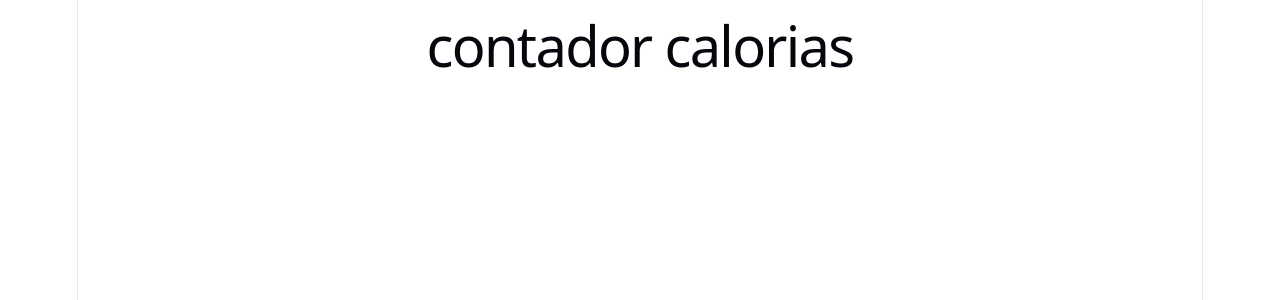
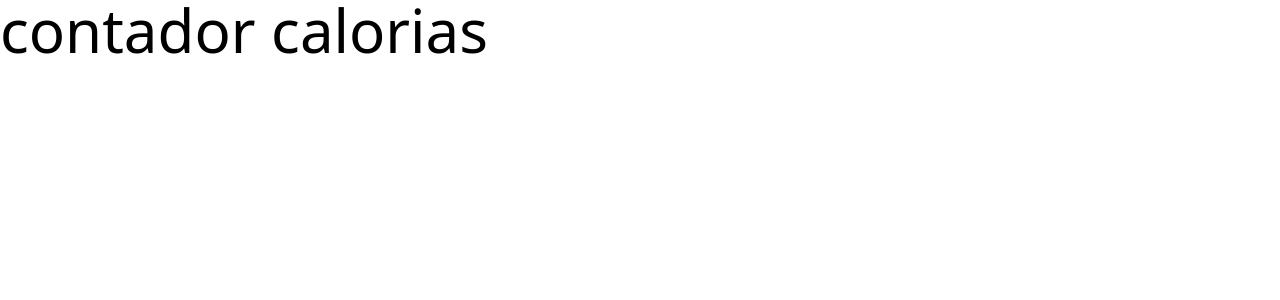
Before and after one commit to Guitaq1199/contador-calorias, a React (Vite) app: page / in a window 1280 px wide. Shown: the top 300 px of the page. Built offline with nearby package versions, Linux system fonts and the light colour scheme.

Commit message:
Resolver dependencias

```diff
--- a/src/App.tsx
+++ b/src/App.tsx
@@ -4,7 +4,7 @@ function App() {
 
   return (
     <>
-      <h1 className="text-6xl">contador calorias</h1>
+      <h1 className="text-6xl ">contador calorias</h1>
     </>
   )
 }
--- a/src/index.css
+++ b/src/index.css
@@ -1,111 +1 @@
-:root {
-  --text: #6b6375;
-  --text-h: #08060d;
-  --bg: #fff;
-  --border: #e5e4e7;
-  --code-bg: #f4f3ec;
-  --accent: #aa3bff;
-  --accent-bg: rgba(170, 59, 255, 0.1);
-  --accent-border: rgba(170, 59, 255, 0.5);
-  --social-bg: rgba(244, 243, 236, 0.5);
-  --shadow:
-    rgba(0, 0, 0, 0.1) 0 10px 15px -3px, rgba(0, 0, 0, 0.05) 0 4px 6px -2px;
-
-  --sans: system-ui, 'Segoe UI', Roboto, sans-serif;
-  --heading: system-ui, 'Segoe UI', Roboto, sans-serif;
-  --mono: ui-monospace, Consolas, monospace;
-
-  font: 18px/145% var(--sans);
-  letter-spacing: 0.18px;
-  color-scheme: light dark;
-  color: var(--text);
-  background: var(--bg);
-  font-synthesis: none;
-  text-rendering: optimizeLegibility;
-  -webkit-font-smoothing: antialiased;
-  -moz-osx-font-smoothing: grayscale;
-
-  @media (max-width: 1024px) {
-    font-size: 16px;
-  }
-}
-
-@media (prefers-color-scheme: dark) {
-  :root {
-    --text: #9ca3af;
-    --text-h: #f3f4f6;
-    --bg: #16171d;
-    --border: #2e303a;
-    --code-bg: #1f2028;
-    --accent: #c084fc;
-    --accent-bg: rgba(192, 132, 252, 0.15);
-    --accent-border: rgba(192, 132, 252, 0.5);
-    --social-bg: rgba(47, 48, 58, 0.5);
-    --shadow:
-      rgba(0, 0, 0, 0.4) 0 10px 15px -3px, rgba(0, 0, 0, 0.25) 0 4px 6px -2px;
-  }
-
-  #social .button-icon {
-    filter: invert(1) brightness(2);
-  }
-}
-
-#root {
-  width: 1126px;
-  max-width: 100%;
-  margin: 0 auto;
-  text-align: center;
-  border-inline: 1px solid var(--border);
-  min-height: 100svh;
-  display: flex;
-  flex-direction: column;
-  box-sizing: border-box;
-}
-
-body {
-  margin: 0;
-}
-
-h1,
-h2 {
-  font-family: var(--heading);
-  font-weight: 500;
-  color: var(--text-h);
-}
-
-h1 {
-  font-size: 56px;
-  letter-spacing: -1.68px;
-  margin: 32px 0;
-  @media (max-width: 1024px) {
-    font-size: 36px;
-    margin: 20px 0;
-  }
-}
-h2 {
-  font-size: 24px;
-  line-height: 118%;
-  letter-spacing: -0.24px;
-  margin: 0 0 8px;
-  @media (max-width: 1024px) {
-    font-size: 20px;
-  }
-}
-p {
-  margin: 0;
-}
-
-code,
-.counter {
-  font-family: var(--mono);
-  display: inline-flex;
-  border-radius: 4px;
-  color: var(--text-h);
-}
-
-code {
-  font-size: 15px;
-  line-height: 135%;
-  padding: 4px 8px;
-  background: var(--code-bg);
-}
+@import "tailwindcss";
```
Also changed, not shown: package.json (+15 -16 lines), 1 other file (tests, documents, lock files or other folders).
